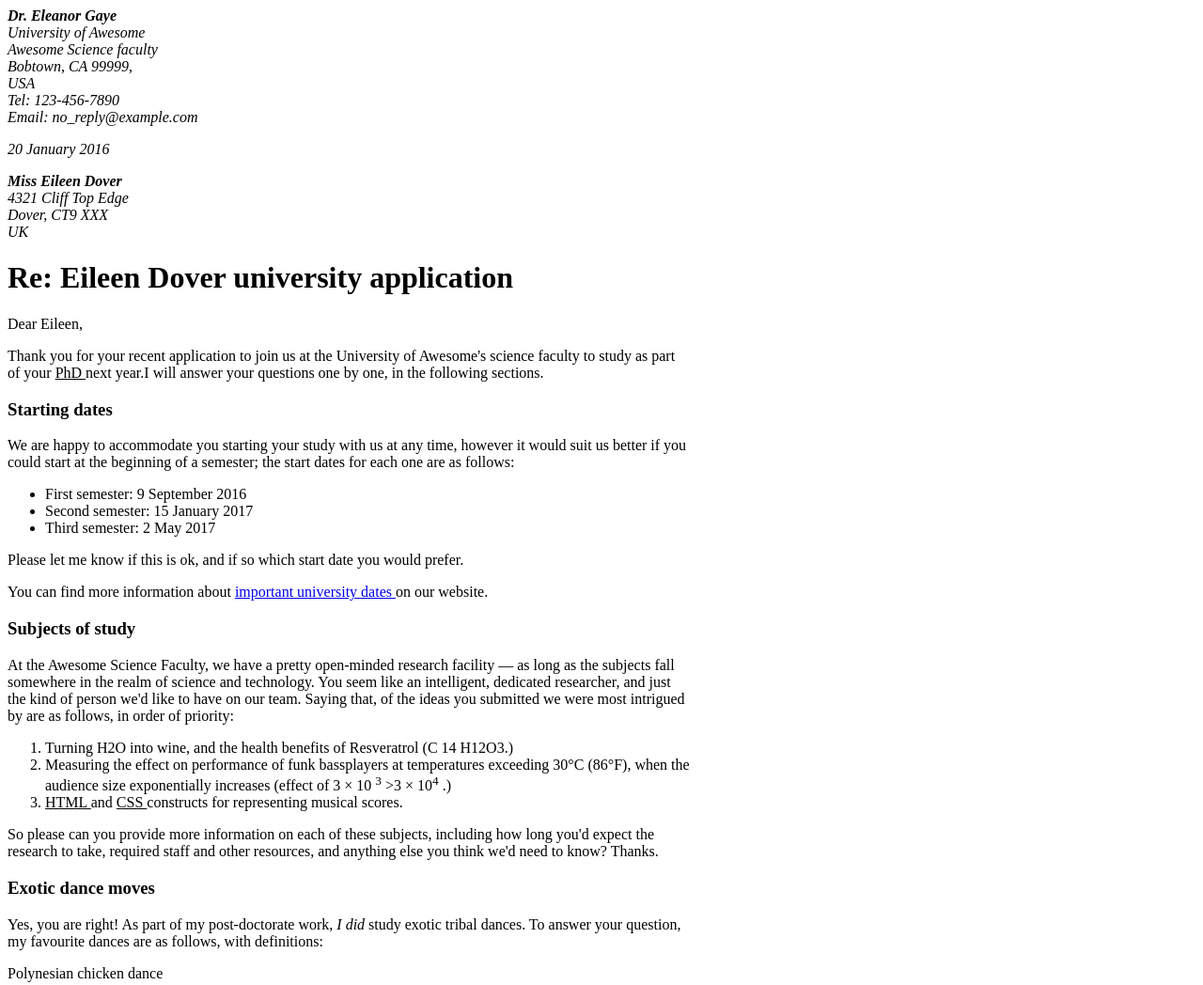
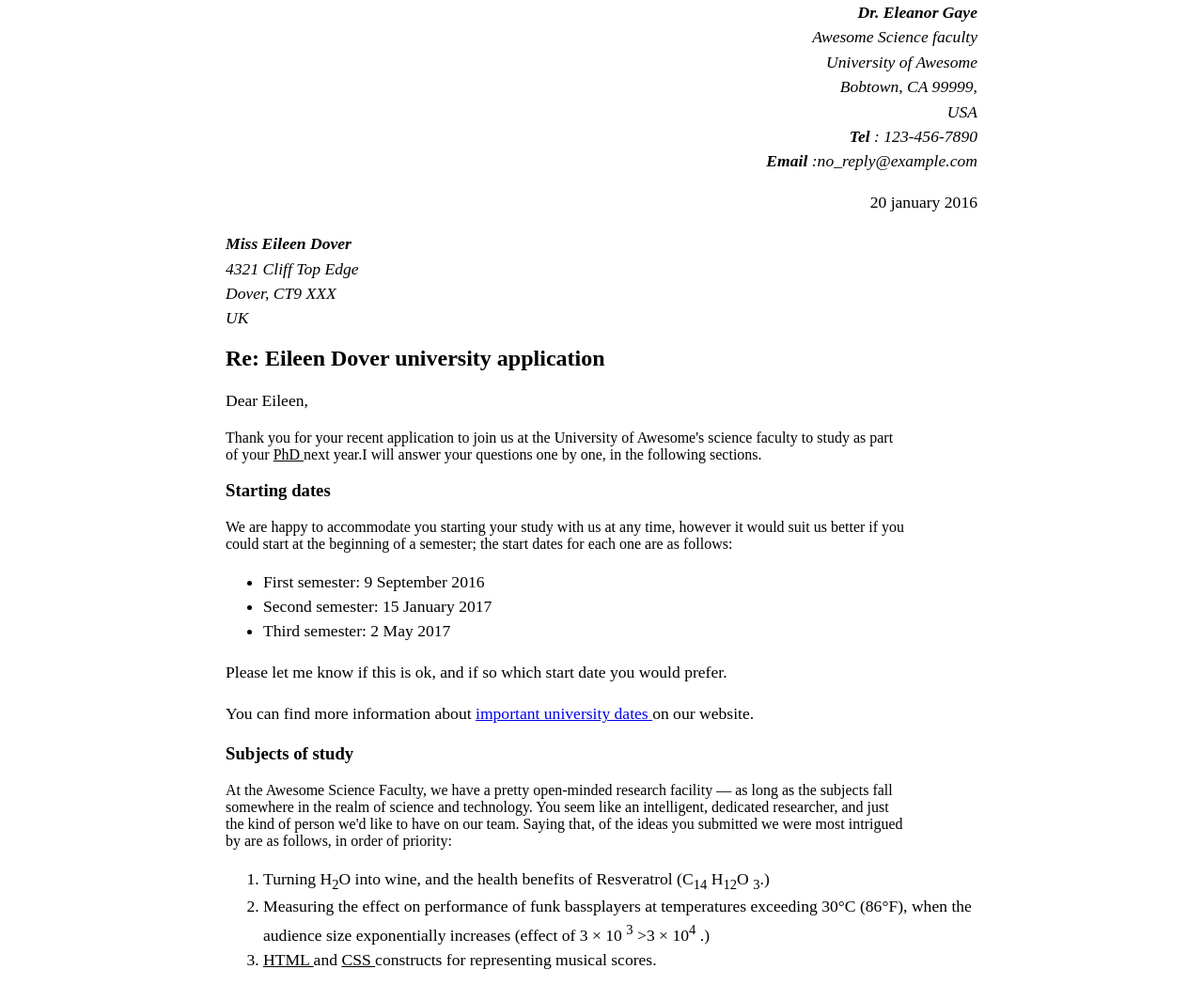
Before and after one commit to Carolwaruguru/letter-assessment, a plain HTML site: page index.html in a window 1280 px wide. Shown: the top 1048 px of the page at 94% size. Drawn offline with Linux system fonts and the light colour scheme.

Commit message:
initial commit

```diff
--- a/index.html
+++ b/index.html
@@ -1,48 +1,58 @@
 <!DOCTYPE html>
 <html
-<head>
-    <address>
-        <strong>
-                Dr. Eleanor Gaye
-        </strong>
-    </address>
-        <address>
-                University of Awesome
+<head> <style>body {
+                max-width: 800px;
+                margin: 0 auto;
+            }
+
+            .sender-column {
+                text-align: right;
+            }
+
+            h1 {
+                font-size: 1.5em;
+            }
+
+            h2 {
+                font-size: 1.3em;
+            }
+
+            p,
+            ul,
+            ol,
+            dl,
+            address {
+                font-size: 1.1em;
+            }
+
+            p,
+            li,
+            dd,
+            dt,
+            address {
+                line-height: 1.5;
+            }
+            </style></head>
+      <body>
+                <address class="sender-column">
+                        <strong>  Dr. Eleanor Gaye </strong> <br>
+                        Awesome Science faculty <br>
+                        University of Awesome <br>
+                        Bobtown, CA 99999,<br>
+                        USA <br>
+                        <strong> Tel</strong> : 123-456-7890 <br>
+                <strong> Email</strong> :no_reply@example.com <br>
         </address>
-        <address>
-            Awesome Science faculty
-        </address>
-    <address>
-            Bobtown, CA 99999,
-    </address>
-    <address>
-            USA
-    </address>
-    <address>
-            Tel: 123-456-7890
-    </address>
-    <address>
-            Email: no_reply@example.com
-    </address>
-    <address>
-        <p>
-            20 January 2016
-    </address>
-    <address>
-<strong>
-        Miss Eileen Dover
-</strong>
-    </address>
-    <address>
-            4321 Cliff Top Edge
-    </address>
-    <address>
-            Dover, CT9 XXX
-    </address>
-    <address>
-            UK
-    </address>
-</P>
+
+<p class="sender-column">
+<time datetime="2016-01-20">20 january 2016 </time> </p>
+</adress>
+<address>
+               <strong> Miss Eileen Dover</strong> <br>
+                4321 Cliff Top Edge <br>
+                Dover, CT9 XXX <br>
+                UK
+</address>
 <h1>
         Re: Eileen Dover university application
 </h1>
@@ -55,8 +65,8 @@
 </p>
 <h3>
         Starting dates
-</h3>
-<p>
+</h3
+ <p>
        <div> We are happy to accommodate you starting your study with us at any time, however it would suit us better if you </div>
         could start at the beginning of a semester; the start dates for each one are as follows:
 </p>
@@ -88,7 +98,7 @@
 </p>
 <ol>
     <li>
-            Turning H2O into wine, and the health benefits of Resveratrol (C <base>14 </base> H12O3.)
+            Turning H<sub>2</sub>O into wine, and the health benefits of Resveratrol (C<sub>14</sub> H<sub>12</sub>O <sub>3</sub>.)
     </li>
     <li>
           <div>  Measuring the effect on performance of funk bassplayers at temperatures exceeding 30°C (86°F), when the </div>
@@ -154,7 +164,7 @@
     <p>
             University of Awesome motto: "Be awesome to each other." -- The memoirs of <i> Bill S Preston, <u>Esq</u> </i>
     </p>
-</head>
+
 <body>
 
 </body>
```
